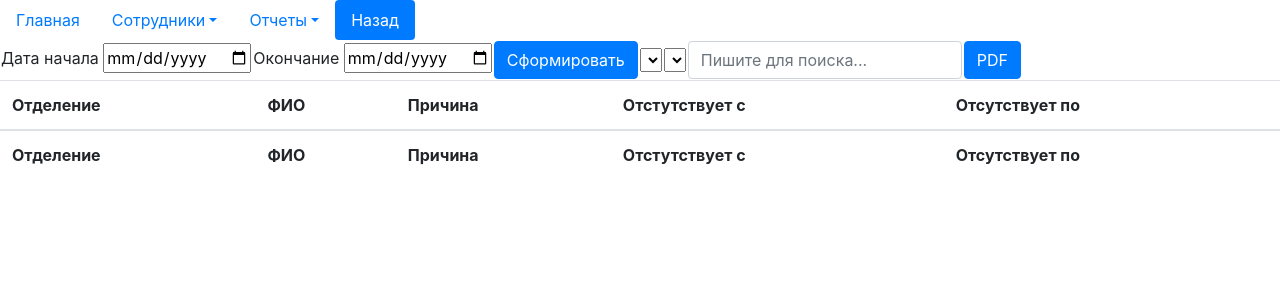
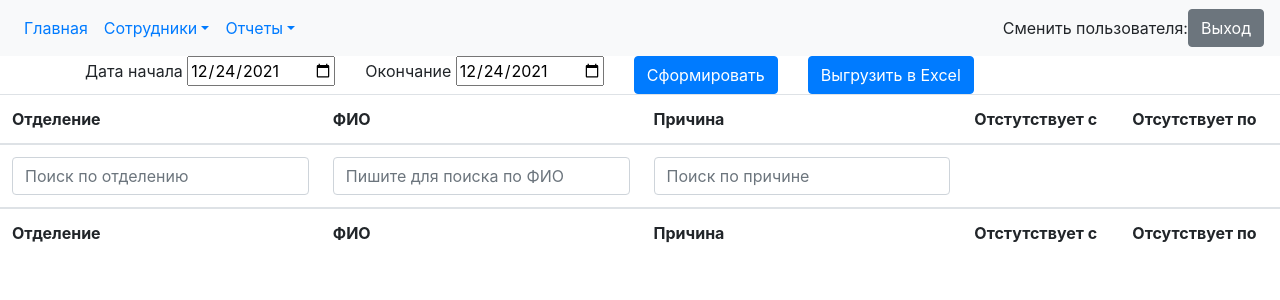
Before and after one commit to RezoGraf/flask, a Flask app: page /report/ in a window 1280 px wide. Shown: the top 300 px of the page. Run offline with Flask 3, Linux system fonts and the light colour scheme; data that the repository does not hold is empty; some libraries are stand-ins or nearby versions.

Commit message:
мелкие фиксы

```diff
--- a/__init__.py
+++ b/__init__.py
@@ -25,7 +25,7 @@ def login():
     if request.method == 'POST':
         username = request.form.get('username')  # запрос к данным формы
         password = request.form.get('password')
-        if username == 'root' and password == 'pass':
+        if (username == 'root' and password == 'pass') or (username == 'kadr' and password == 'kadr') or (username == 'epid' and password == 'epid'):
             return redirect(url_for('menu'))
         else:
             message = "Неверное имя пользователя или пароль"
--- a/config.py
+++ b/config.py
@@ -1,5 +1,5 @@
-dsn = '192.168.100.9:C:/DB/ARENA.GDB'
-# dsn = 'localhost:D:/DB/ARENA.GDB'
+# dsn = '192.168.100.9:C:/DB/ARENA.GDB'
+dsn = 'localhost:D:/DB/ARENA.GDB'
 user = 'sysdba'
 password = 'masterkey'
 charset = 'utf-8'
--- a/data_input/data_input.py
+++ b/data_input/data_input.py
@@ -174,6 +174,7 @@ def wtf_template3():
     fioSotrudnika = db.select(sql.sql_fio_sotrudnika.format(doc=doc))
     fioSotrudnika = utils.list_to_str(fioSotrudnika)
     result_podr = db.select(sql.sql_podr_selected.format(otd=otd))
+    result_podr2 = db.select(sql.sql_podr)
 
     form = WtfTemplate3()
 
@@ -190,7 +191,8 @@ def wtf_template3():
                            doc=doc,
                            lpu=lpu,
                            form=form,
-                           result_podr=result_podr)
+                           result_podr=result_podr,
+                           result_podr2=result_podr2)
 
 
 @data_input.route('/di_frame_fio', methods=['GET', 'POST'])
@@ -198,7 +200,9 @@ def di_frame_fio():
     otd = request.args.get('otd')
     result_podr = db.select(sql.sql_podr_selected.format(otd=otd))
     result_fio = db.select(sql.sql_fio.format(otd=otd))
+    result_podr2 = db.select(sql.sql_podr)
     print(result_podr)
     return render_template('wtf_iframe_left.html',
                            result_podr=result_podr,
+                           result_podr2=result_podr2,
                            result_fio=result_fio)
--- a/excel/excel.py
+++ b/excel/excel.py
@@ -157,10 +157,12 @@ def cleanup(path):
 def excel_ots():
     name_xlsx = "otchet_po_otsutstviyu.xlsx"
     path_xlsx = f"excel/{name_xlsx}"
-
-    cleanup(path_xlsx)
     dtn = request.args.get('dtn')
     dtk = request.args.get('dtk')
+
+    # cleanup(path_xlsx)
+    # dtn = request.args.get('dtn')
+    # dtk = request.args.get('dtk')
 
     book_create(dtn, dtk)
 
--- a/static/css/style.css
+++ b/static/css/style.css
@@ -1,4 +1,4 @@
 .wtf-container {
-    @include make-container();
-    width: 100%;
-  }
+  @include make-container();
+  width: 100%;
+}
--- a/templates/basic.html
+++ b/templates/basic.html
@@ -2,15 +2,10 @@
 <html lang="ru">
 
 <link rel="stylesheet" href="{{ url_for('static', filename='css/bootstrap.css') }}">
-<link rel="stylesheet" href="{{ url_for('static', filename='css/bootstrap.min.css') }}">
 <link rel="stylesheet" href="{{ url_for('static', filename='css/style.css') }}">
-<!--<link rel="stylesheet" href="{{ url_for('static', filename='css/datepicker.material.css') }}">-->
 <script src="{{ url_for('static', filename='js/jquery-3.6.0.min.js') }}"></script>
-<script src="{{ url_for('static', filename='js/bootstrap.bundle.min.js') }}"></script>
 <script src="{{ url_for('static', filename='js/bootstrap.bundle.js') }}"></script>
 
-
-<!--<script src="{{ url_for('static', filename='js/datepicker.js') }}"></script>-->
 <title>
     {% block title %}{% endblock %}
 </title>
@@ -23,6 +18,6 @@
     {% block content %}{% endblock %}
 </body>
 
-{% block scripts %}{% endblock %}
+<!--{% block scripts %}{% endblock %}-->
 
 </html>
--- a/templates/login.html
+++ b/templates/login.html
@@ -8,7 +8,7 @@
 <title>Авторизация</title>
 
 
-<div class="form">
+<div class="form" style="overflow-x: hidden;">
     <form class="login" method="post">
 
         {% if message %}
--- a/templates/menu.html
+++ b/templates/menu.html
@@ -1,31 +1,40 @@
 {% extends 'basic.html' %} {% block head %}
-
 
 <head>
     <meta name="viewport" content="width=device-width, initial-scale=1, shrink-to-fit=no">
-    <ul class="nav nav-pills">
+    <nav class="navbar navbar-expand-lg navbar-light bg-light">
+      <button class="navbar-toggler" type="button" data-toggle="collapse" data-target="#navbarTogglerDemo01" aria-controls="navbarTogglerDemo01" aria-expanded="false" aria-label="Переключатель навигации">
+        <span class="navbar-toggler-icon"></span>
+      </button>
+      <div class="collapse navbar-collapse" id="navbarTogglerDemo01">
+        <ul class="navbar-nav mr-auto mt-2 mt-lg-0">
         <li class="nav-item">
-          <a class="nav-link" href="/menu">Главная</a>
+          <a class="nav-link text-primary" href="/menu">Главная</a>
         </li>
         <li class="nav-item dropdown">
-          <a class="nav-link dropdown-toggle" data-toggle="dropdown" href="#" role="button" aria-haspopup="true" aria-expanded="false">Сотрудники</a>
+          <a class="nav-link dropdown-toggle text-primary" data-toggle="dropdown" href="#" role="button" aria-haspopup="true" aria-expanded="false">Сотрудники</a>
           <div class="dropdown-menu">
-            <a class="dropdown-item" href="/data_input">График работы</a>
+            <a class="dropdown-item text-primary" href="/data_input">График работы</a>
           </div>
         </li>
         <li class="nav-item dropdown">
-            <a class="nav-link dropdown-toggle" data-toggle="dropdown" href="#" role="button" aria-haspopup="true" aria-expanded="false">Отчеты</a>
+            <a class="nav-link dropdown-toggle text-primary" data-toggle="dropdown" href="#" role="button" aria-haspopup="true" aria-expanded="false">Отчеты</a>
             <div class="dropdown-menu">
-              <a class="dropdown-item" href="/report">Отчет по отсутствующим</a>
+              <a class="dropdown-item text-primary" href="/report">Отчет по отсутствующим</a>
             </div>
           </li>
-        <li class="nav-item">
-          <a class="nav-link active" type="button" onclick="history.back();" >Назад</a>
+<!--        <li class="nav-item">
+          <a class="nav-link active text-primary" type="button" onclick="history.back();" >Назад</a>
         </li>
-
+      -->
       </ul>
+      <form class="form-inline my-2 my-lg-0">
+        <label >Сменить пользователя: </label>
+        <!--<input class="form-control mr-sm-2" type="search" placeholder="Поиск" aria-label="Поиск">-->
+        <!--<button class="btn btn-outline-success my-2 my-sm-0" type="submit">Поиск</button>-->
+        <a href="/" class="btn btn-secondary" role="button">Выход</a>
+        <!--<button class="btn btn-outline-success my-2 my-sm-0" href="/" >Выход</button>-->
+      </form>
     </div>
-<script>
-
-</script>
+  </nav>
     {% endblock %}
--- a/templates/report.html
+++ b/templates/report.html
@@ -6,57 +6,34 @@
 </head>
 <div class="content">
 <body>
-    <form method="post">
-        <table>
-            <tr>
-                <td>
+
+    <form method="POST">
+        <div class="container">
+        <div class="row">
+
+            <div class="col-md-auto">
 
                     <label for="datepicker" class="form-label">Дата начала</label>
-                    <input type="date" value="{{ dtn }}" name="dtn" />
+                    <input type="date" value="{{ dtn_get }}" name="dtn_get" />
 
-                </td>
-                <td>
+            </div>
+            <div class="col-md-auto">
 
                     <label for="datepicker2" class="form-label">Окончание</label>
-                    <input type="date" value="{{ dtk }}" name="dtk" />
-                </td>
-                <td>
-                    <button type="button submit" class="btn btn-primary">Сформировать</button>
-                </td>
-                <td>
-                    <select name="otd_select" class="form-select" aria-label="Default select example">
-                        {% for DOC, NDOC in result_fio %}
-                        <option value="{{ DOC }}"{% if loop.first %} SELECTED{% endif %}>{{ NDOC }}</option>
-                        {% endfor %}
-                        </select>
-                </td>
-                <td>
-                    <select name="reason_select" class="form-select" aria-label="Default select example">
-                        {% for DOC, NDOC in result_fio %}
-                        <option value="{{ DOC }}"{% if loop.first %} SELECTED{% endif %}>{{ NDOC }}</option>
-                        {% endfor %}
-                        </select>
-                </td>
-                <td>
-                    {# <label for="exampleDataList" class="form-label">Поиск по ФИО</label>#}
-                    <input class="form-control" list="datalistOptions" id="myInput" placeholder="Пишите для поиска..." autocomplete="off">
-                    <!-- <datalist id="datalistOptions">
-  <option value="San Francisco">
-  <option value="New York">
-  <option value="Seattle">
-  <option value="Los Angeles">
-  <option value="Chicago">
-</datalist> -->
-                </td>
-                <td>
-                    <button type="submit" class="btn btn-primary" name="btn" value="saveToPdf">PDF</button>
-                </td>
-            </tr>
-        </table>
-    </form>
-</body>
+                    <input type="date" value="{{ dtk_get }}" name="dtk_get" />
+            </div>
+            <div class="col-md-auto">
+                    <button type="button submit" name="btn" value="selectNew" class="btn btn-primary">Сформировать</button>
+            </div>
 
-</html>
+            <div class="col-md-auto">
+                    <button type="submit" class="btn btn-primary" name="btn" value="saveToPdf">Выгрузить в Excel</button>
+            </div>
+
+        </div>
+    </div>
+</form>
+
 <table id="myTable" class="table table-striped" style="width:100%">
     <thead>
         <tr>
@@ -66,9 +43,23 @@
             <th>Отстутствует с</th>
             <th>Отсутствует по</th>
         </tr>
+        <tr>
+            <th>
+                <input name="otd_filter" list="datalistOptions" class="form-control" id="myInputOtd" placeholder="Поиск по отделению" autocomplete="off">
+            </th>
+            <th>
+                <input name="fil_filter" list="datalistOptions" class="form-control" id="myInput" placeholder="Пишите для поиска по ФИО" autocomplete="off">
+            </th>
+            <th>
+                <input name="reason_filter" list="datalistOptions" class="form-control" id="myInputReason" placeholder="Поиск по причине" autocomplete="off">
+                </th>
+                <th>
+                </th>
+                    <th>
+                    </th>
+            </tr>
     </thead>
     <tbody>
-
 
 
         {% for SNLPU, NDOC, NRSN, DTN, DTK in my_list %}
@@ -91,6 +82,9 @@
         </tfoot>
 </table>
 </div>
+</body>
+
+</html>
 <script>
     function filterTable(event) {
         var filter = event.target.value.toUpperCase();
@@ -107,6 +101,42 @@
     }
 
     document.querySelector('#myInput').addEventListener('keyup', filterTable, false);
+
+
+    function filterTable2(event) {
+        var filter = event.target.value.toUpperCase();
+        var rows = document.querySelector("#myTable tbody").rows;
+
+        for (var i = 0; i < rows.length; i++) {
+            var firstCol = rows[i].cells[0].textContent.toUpperCase();
+            if (firstCol.indexOf(filter) > -1) {
+                rows[i].style.display = "";
+            } else {
+                rows[i].style.display = "none";
+            }
+        }
+    }
+
+    document.querySelector('#myInputOtd').addEventListener('keyup', filterTable2, false);
+
+
+
+    function filterTable3(event) {
+        var filter = event.target.value.toUpperCase();
+        var rows = document.querySelector("#myTable tbody").rows;
+
+        for (var i = 0; i < rows.length; i++) {
+            var thirdCol = rows[i].cells[2].textContent.toUpperCase();
+            if (thirdCol.indexOf(filter) > -1) {
+                rows[i].style.display = "";
+            } else {
+                rows[i].style.display = "none";
+            }
+        }
+    }
+
+    document.querySelector('#myInputReason').addEventListener('keyup', filterTable3, false);
+
 </script>
 
 <!-- <script>
```
Also changed, not shown: report/report.py (+28 -18 lines), templates/wtf_template3.html (+41 -46 lines).
